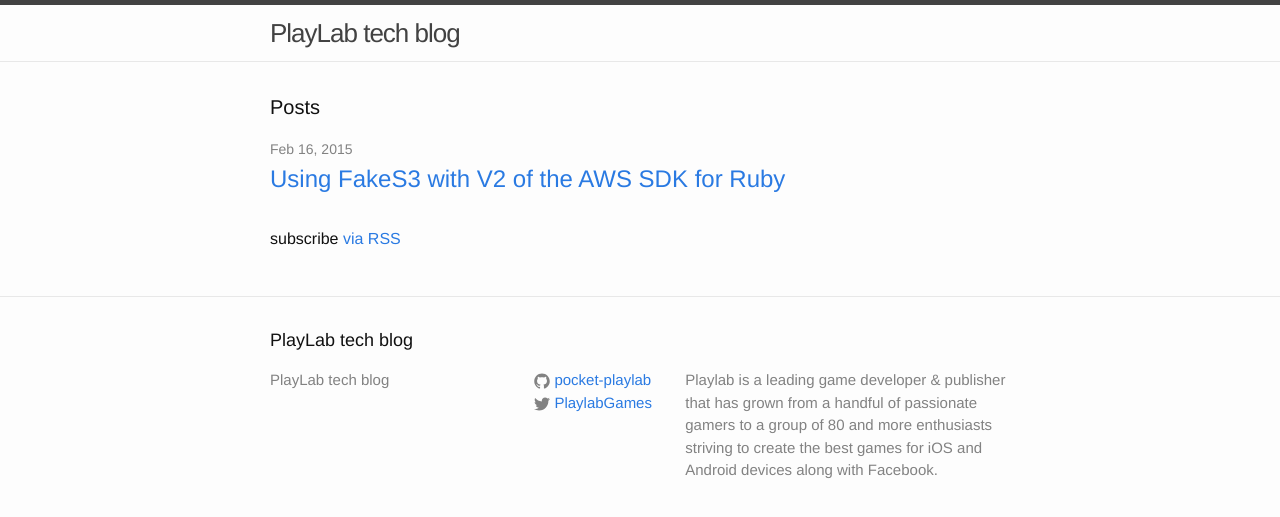
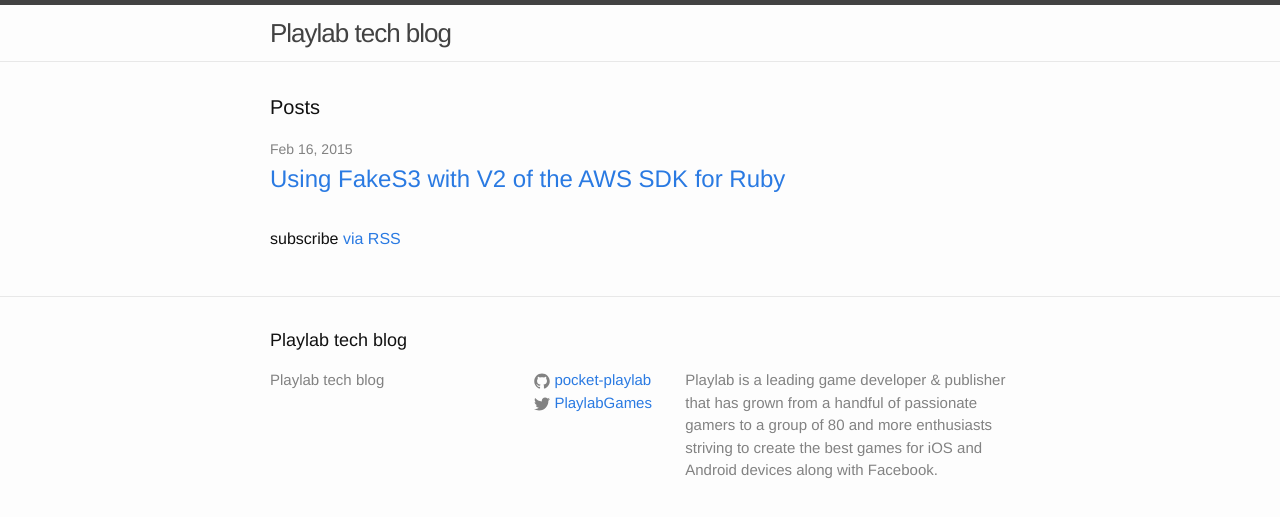
Before and after one commit to pocket-playlab/pocket-playlab.github.io, a Jekyll site: the page built from index.html, in a window 1280 px wide. Shown: the top 517 px of the page. Built offline with Jekyll 4.4.1, drawn with Linux system fonts in a browser that asks for light colours.

```diff
--- a/_config.yml
+++ b/_config.yml
@@ -1,5 +1,5 @@
 # Site settings
-title: PlayLab tech blog
+title: Playlab tech blog
 description: >
   Playlab is a leading game developer & publisher that has grown from a handful
   of passionate gamers to a group of 80 and more enthusiasts striving to create
```
